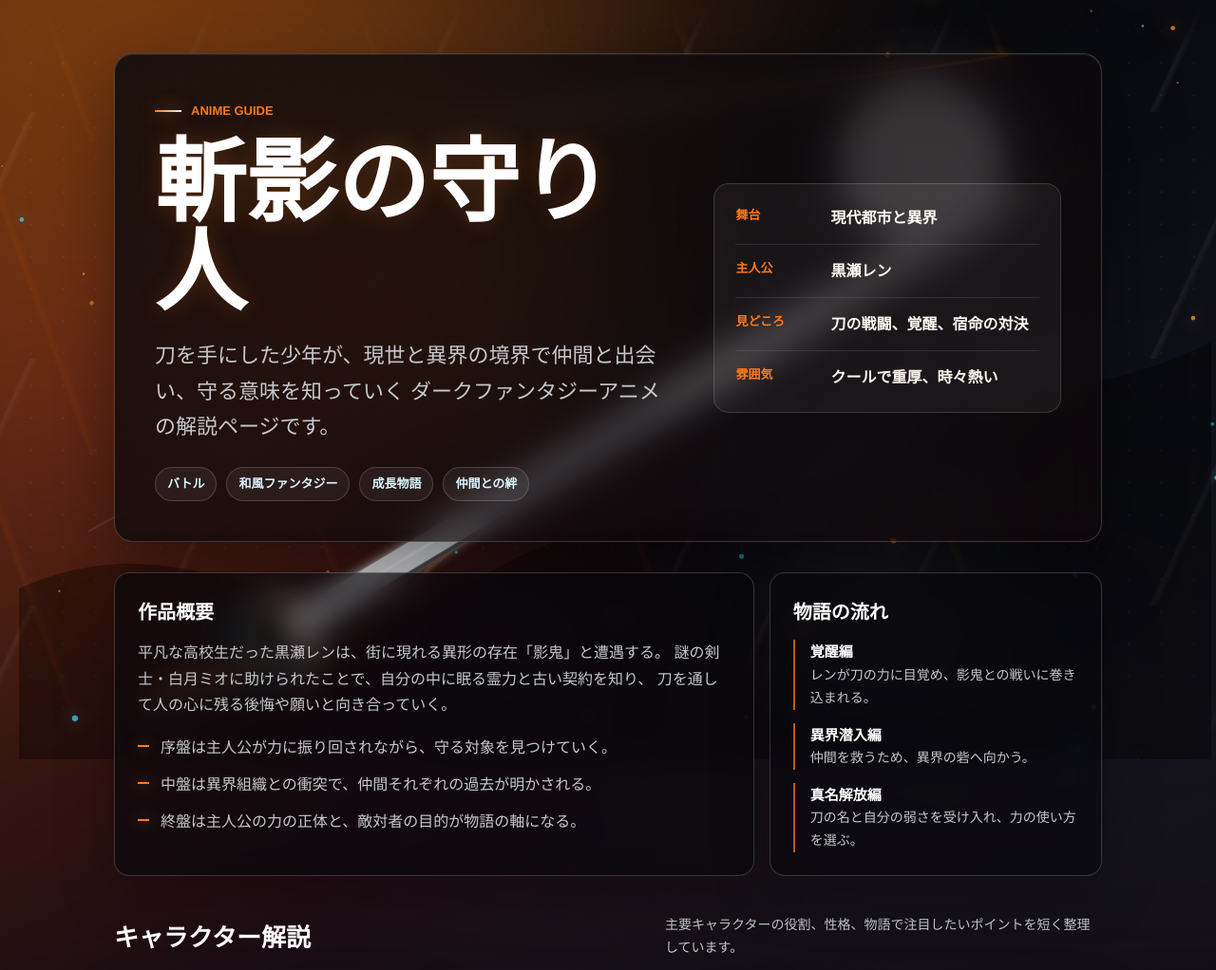
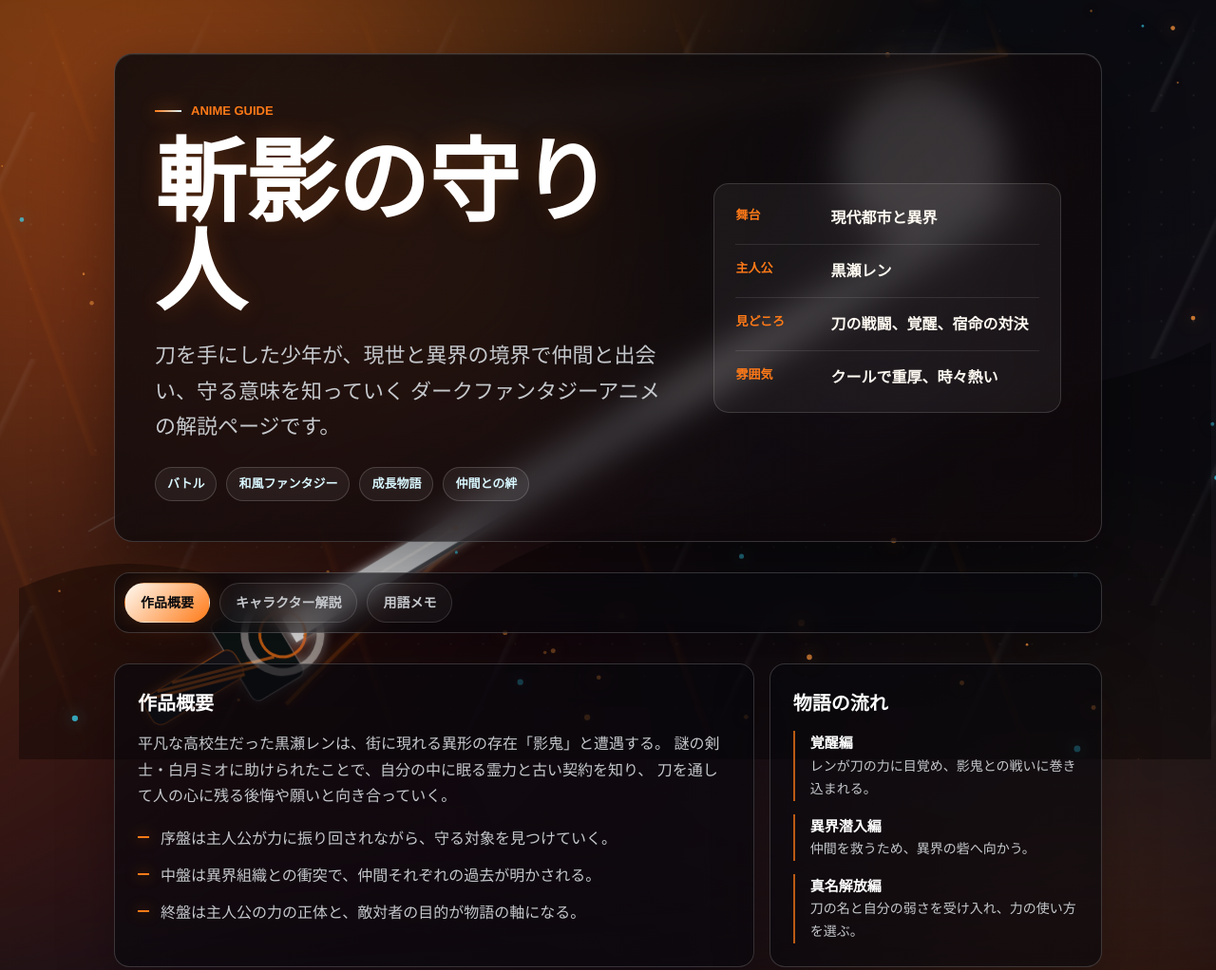
Before and after one commit to y110-code/keio.mywebsite, a plain HTML site: page index.html in a window 1280 px wide. Shown: the top 1022 px of the page at 95% size. Drawn offline with Linux system fonts and the light colour scheme.

Commit message:
Add view navigation for anime guide

```diff
--- a/index.html
+++ b/index.html
@@ -223,6 +223,60 @@
       font-weight: 800;
     }
 
+    .view-nav {
+      display: flex;
+      flex-wrap: wrap;
+      gap: 10px;
+      padding: 10px;
+      border: 1px solid var(--line);
+      border-radius: 16px;
+      background: rgba(7, 8, 12, 0.62);
+      box-shadow: 0 18px 60px rgba(0, 0, 0, 0.24);
+      backdrop-filter: blur(14px);
+    }
+
+    .view-tab {
+      display: inline-flex;
+      align-items: center;
+      justify-content: center;
+      min-height: 42px;
+      padding: 8px 16px;
+      border: 1px solid rgba(255, 255, 255, 0.14);
+      border-radius: 999px;
+      color: var(--muted);
+      background: rgba(255, 255, 255, 0.04);
+      font: inherit;
+      font-size: 14px;
+      font-weight: 800;
+      cursor: pointer;
+      transition: background 180ms ease, border-color 180ms ease, color 180ms ease, transform 180ms ease;
+    }
+
+    .view-tab:hover,
+    .view-tab:focus-visible {
+      color: #ffffff;
+      border-color: rgba(255, 122, 24, 0.58);
+      outline: none;
+      transform: translateY(-1px);
+    }
+
+    .view-tab.is-active {
+      color: #08090d;
+      border-color: transparent;
+      background: linear-gradient(135deg, #fffaf2, var(--accent));
+      box-shadow: 0 0 28px rgba(255, 122, 24, 0.22);
+    }
+
+    .page-view {
+      display: grid;
+      gap: 24px;
+      animation: viewEnter 220ms ease both;
+    }
+
+    .page-view[hidden] {
+      display: none;
+    }
+
     .overview-grid {
       display: grid;
       grid-template-columns: minmax(0, 1fr) minmax(260px, 0.52fr);
@@ -439,6 +493,18 @@
       }
     }
 
+    @keyframes viewEnter {
+      from {
+        opacity: 0;
+        transform: translateY(12px);
+      }
+
+      to {
+        opacity: 1;
+        transform: translateY(0);
+      }
+    }
+
     @media (prefers-reduced-motion: reduce) {
       *,
       *::before,
@@ -484,6 +550,10 @@
 
       .section-heading {
         display: block;
+      }
+
+      .view-tab {
+        flex: 1 1 100%;
       }
 
       .blade-scene {
@@ -581,6 +651,13 @@
         </dl>
       </header>
 
+      <nav class="view-nav" aria-label="ページ切り替え" role="tablist">
+        <button class="view-tab is-active" type="button" role="tab" data-view-target="overview" aria-controls="overview-view" aria-selected="true">作品概要</button>
+        <button class="view-tab" type="button" role="tab" data-view-target="characters" aria-controls="characters-view" aria-selected="false">キャラクター解説</button>
+        <button class="view-tab" type="button" role="tab" data-view-target="terms" aria-controls="terms-view" aria-selected="false">用語メモ</button>
+      </nav>
+
+      <div class="page-view" id="overview-view" role="tabpanel" data-view="overview">
         <div class="overview-grid">
           <section>
             <h2>作品概要</h2>
@@ -614,7 +691,9 @@
             </ul>
           </section>
         </div>
+      </div>
 
+      <div class="page-view" id="characters-view" role="tabpanel" data-view="characters" hidden>
         <div class="section-heading">
           <h2>キャラクター解説</h2>
           <p>主要キャラクターの役割、性格、物語で注目したいポイントを短く整理しています。</p>
@@ -681,7 +760,9 @@
             </p>
           </article>
         </div>
+      </div>
 
+      <div class="page-view" id="terms-view" role="tabpanel" data-view="terms" hidden>
         <div class="section-heading">
           <h2>用語メモ</h2>
           <p>世界観を理解するためのキーワードをまとめています。</p>
@@ -709,6 +790,7 @@
           </section>
         </div>
       </div>
+    </div>
   </main>
 
   <script>
@@ -718,6 +800,43 @@
     const embers = [];
     const slashes = [];
     const emberCount = 86;
+    const viewTabs = document.querySelectorAll("[data-view-target]");
+    const pageViews = document.querySelectorAll("[data-view]");
+    const validViews = ["overview", "characters", "terms"];
+
+    function setActiveView(viewName, shouldUpdateHash = true) {
+      const nextView = validViews.includes(viewName) ? viewName : "overview";
+
+      pageViews.forEach((view) => {
+        view.hidden = view.dataset.view !== nextView;
+      });
+
+      viewTabs.forEach((tab) => {
+        const isActive = tab.dataset.viewTarget === nextView;
+        tab.classList.toggle("is-active", isActive);
+        tab.setAttribute("aria-selected", String(isActive));
+      });
+
+      if (shouldUpdateHash && window.location.hash !== `#${nextView}`) {
+        history.pushState(null, "", `#${nextView}`);
+      }
+    }
+
+    viewTabs.forEach((tab) => {
+      tab.addEventListener("click", () => {
+        setActiveView(tab.dataset.viewTarget);
+      });
+    });
+
+    window.addEventListener("hashchange", () => {
+      setActiveView(window.location.hash.replace("#", ""), false);
+    });
+
+    window.addEventListener("popstate", () => {
+      setActiveView(window.location.hash.replace("#", ""), false);
+    });
+
+    setActiveView(window.location.hash.replace("#", ""), false);
 
     function resizeCanvas() {
       const ratio = Math.min(window.devicePixelRatio || 1, 2);
```
Lines whose indentation alone changed are shown as unchanged.
